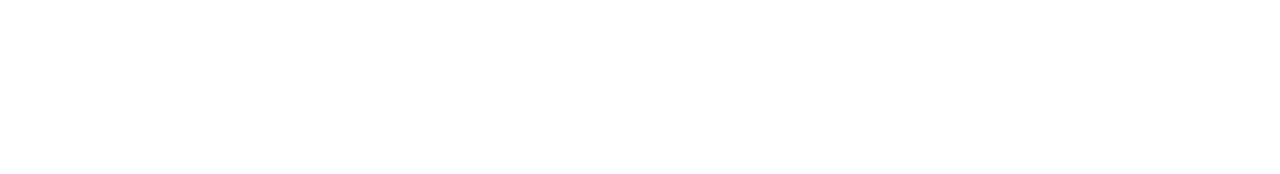
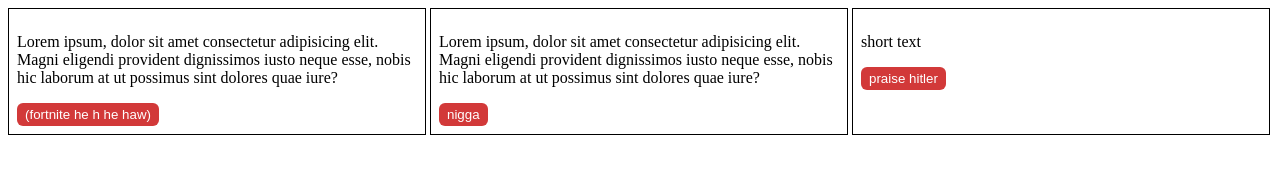
Before and after one commit to JasonXu314/patrick-learning, a plain HTML site: page css/index.html in a window 1280 px wide. Drawn offline with Linux system fonts and the light colour scheme.

Commit message:
added html and styles

```diff
--- a/css/index.html
+++ b/css/index.html
@@ -1,6 +1,28 @@
 <html>
 	<head>
 		<title>CSS</title>
+		<link rel="stylesheet" href="styles.css">
 	</head>
-	<body></body>
+	<body>
+	<div class="list">
+	    <div class="entry">
+			<p class="text">
+				Lorem ipsum, dolor sit amet consectetur adipisicing elit. Magni eligendi provident dignissimos iusto neque esse, nobis hic laborum at ut possimus sint dolores quae iure?
+			</p>
+			<button class="action" onclick="alert ('fortnite nigga')"> (fortnite he h he haw) </button>
+		</div>
+		<div class="entry">
+			<p class="text">
+				Lorem ipsum, dolor sit amet consectetur adipisicing elit. Magni eligendi provident dignissimos iusto neque esse, nobis hic laborum at ut possimus sint dolores quae iure?
+			</p>
+			<button class="action" onclick="alert ('you are under arrest for racisms')">nigga</button>
+		</div>
+		<div class="entry">
+			<p class="text">
+				short text
+			</p>
+			<button class="action" onclick="alert ('praise der fuhrer')">praise hitler</button>
+		</div>
+	</div>
+	</body>
 </html>
--- a/css/styles.css
+++ b/css/styles.css
@@ -0,0 +1,23 @@
+.list {
+    display: flex;
+    flex-direction: row;
+    gap: 4px;
+}
+
+.entry {
+    border-width: 1px;
+    border-color: black;
+    border-style: solid;
+    padding: 8px;
+    margin: 0;
+    width: 400px;
+}
+
+.action {
+    color: white;
+    background: rgb(210, 57, 57);
+    padding: 4px 8px;
+    border: darkred;
+    border-radius: 6px;
+    cursor: grab;
+}
```
